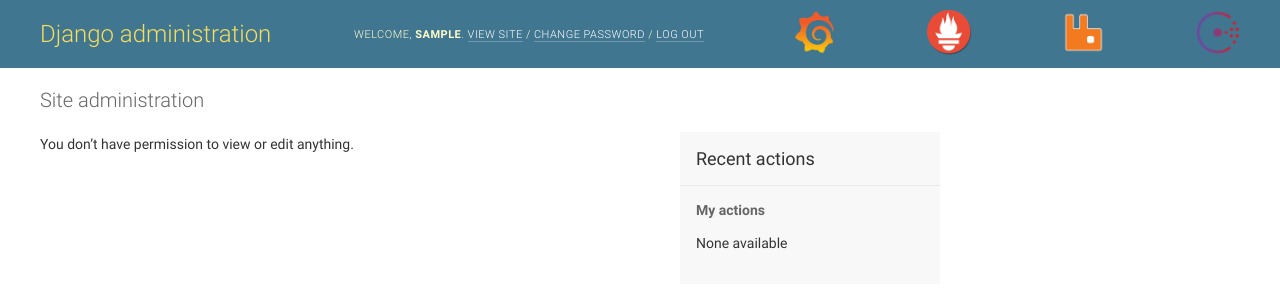
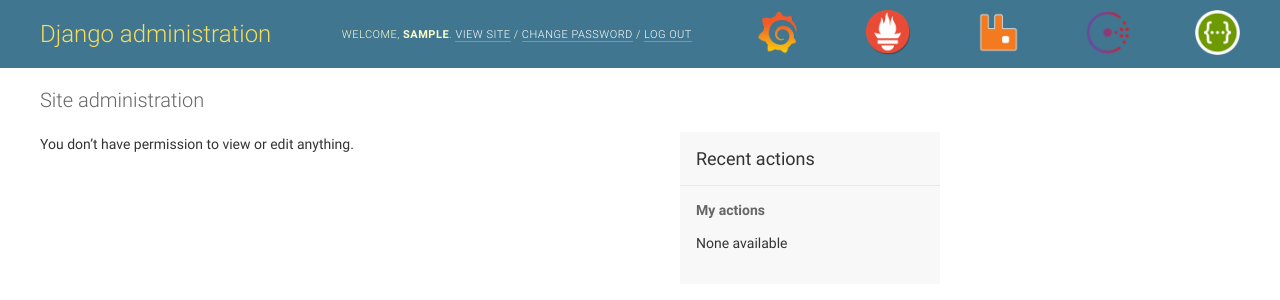
Before and after one commit to distribrewed/master, a Django app: page / in a window 1280 px wide. Shown: the top 300 px of the page. Run offline with Django 3.2, Linux system fonts and the light colour scheme; the visitor is signed in with stand-in values (Sample User, id 1); data comes from the database, SQL or seed files in the repository; data that the repository does not hold is empty; parts of the project's set-up code (start-up, migrations or seed data) failed here and were passed over.

Commit message:
Add API docs to admin GUI

```diff
--- a/distribrewed/distribrewed/templates/admin/base_site.html
+++ b/distribrewed/distribrewed/templates/admin/base_site.html
@@ -10,11 +10,14 @@
     <a target="_blank" href="#" id="rabbitmq"><img height="45" width="45" src="{% static "rabbitmq.png" %}" alt="Open rabbitmq"/></a>
     &nbsp;
     <a target="_blank" href="#" id="consul"><img height="45" width="45" src="{% static "consul.png" %}" alt="Open consul"/></a>
+    &nbsp;
+    <a target="_blank" href="#" id="api"><img height="45" width="45" src="{% static "api.png" %}" alt="Open Api"/></a>
     <script>
         var host = location.hostname;
         document.getElementById("grafana").href= "http://" + host + ":3000/";
         document.getElementById("prometheus").href= "http://" + host + ":9090/";
         document.getElementById("rabbitmq").href= "http://" + host + ":8100/";
         document.getElementById("consul").href= "http://" + host + ":8500/";
+        document.getElementById("api").href= "http://" + host + ":8000/api/docs/";
     </script>
 {% endblock %}
```
Also changed, not shown: distribrewed/static/api.png (added).
